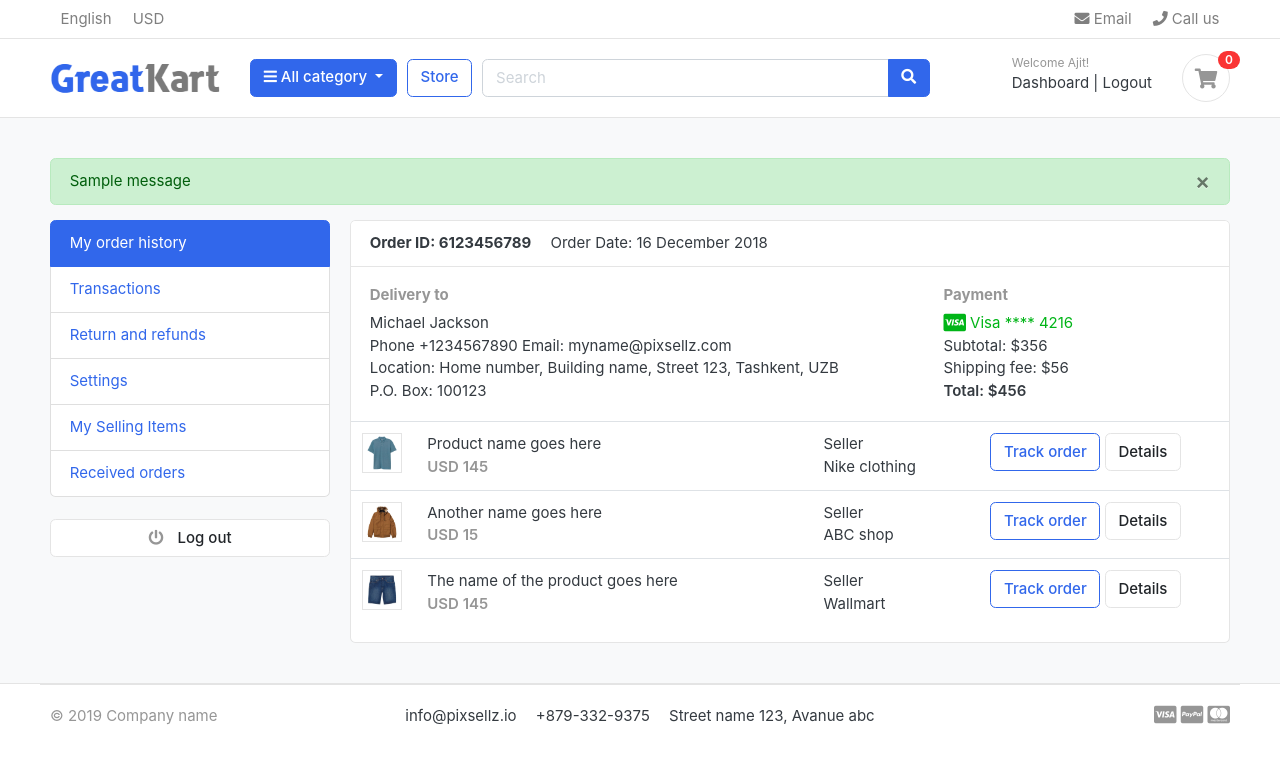
After one commit to ajitdangiiiitianwork-rgb/E-Commerce-Platform, a Django app: page /accounts/ in a window 1280 px wide. The commit adds this page. Shown: the top 764 px of the page. Run offline with Django 5.2, Linux system fonts and the light colour scheme; a user stored in the database is signed in; data comes from the database, SQL or seed files in the repository; both versions use the stored data as it was after the commit; tables that the repository leaves empty hold one stand-in row (values such as "Sample post"); one stand-in notice (Sample message) is shown; some libraries are stand-ins or nearby versions; some web fonts are replaced.

Commit message:
Forgot password functionality and allowing user to reset password

```diff
--- /dev/null
+++ b/accounts/urls.py
@@ -0,0 +1,16 @@
+from django.urls import path
+from .import views
+
+urlpatterns = [
+  path('register/', views.register, name='register'),
+  path('login/', views.login, name='login'),
+  path('logout/', views.logout, name='logout'),
+  path('dashboard/', views.dashboard, name='dashboard'),
+  path('', views.dashboard, name='dashboard'),
+  path('forgotPassword/', views.forgotPassword, name='forgotPassword'),
+  path('resetPassword', views.resetPassword, name='resetPassword'),
+
+  path('activate/<uidb64>/<token>/', views.activate, name='activate'),
+  path('resetpassword_validate/<uidb64>/<token>/', views.resetpassword_validate, name='resetpassword_validate'),
+
+]
--- a/accounts/views.py
+++ b/accounts/views.py
@@ -1,3 +1,157 @@
-from django.shortcuts import render
+from django.shortcuts import render, redirect
+from django.http import HttpResponse
+from .forms import RegistrationForm
+from .models import Account
+from django.contrib import messages, auth
+from django.contrib.auth.decorators import login_required
 
-# Create your views here.
+# verification email
+from django.contrib.sites.shortcuts import get_current_site
+from django.template.loader import render_to_string
+from django.utils.http import urlsafe_base64_encode, urlsafe_base64_decode
+from django.utils.encoding import force_bytes
+from django.contrib.auth.tokens import default_token_generator
+from django.core.mail import EmailMessage
+
+def register(request):
+  if request.method =='POST':
+    form  = RegistrationForm(request.POST)
+    if form.is_valid():
+      first_name = form.cleaned_data['first_name']
+      last_name = form.cleaned_data['last_name']
+      phone_number = form.cleaned_data['phone_number']
+      email = form.cleaned_data['email']
+      password = form.cleaned_data['password']
+      username = email.split('@')[0]
+      user = Account.objects.create_user(first_name=first_name, last_name=last_name, email=email, password=password, username=username)
+      user.phone_number = phone_number
+      user.save()
+
+      # USER ACTIVATION
+      current_site = get_current_site(request)
+      mail_subject = 'Please activate your account'
+      message = render_to_string('accounts/account_verification_email.html', {
+        'user' : user,
+        'domain': current_site,
+        'uid': urlsafe_base64_encode(force_bytes(user.pk)),
+        'token' : default_token_generator.make_token(user),
+      })
+      to_email = email
+      send_email = EmailMessage(mail_subject, message, to=[to_email])
+      send_email.send()
+
+      messages.success(request, 'Thank you registering with us! We have sent you an activation link.')
+      return redirect('register')
+
+  else:
+    form = RegistrationForm()
+
+  context = {
+    'form' : form,
+  }
+  return render(request, 'accounts/register.html', context)
+
+def login(request):
+  if request.method == 'POST':
+    email = request.POST['email']
+    password = request.POST['password']
+
+    user  = auth.authenticate(email=email, password=password)
+
+    if user is not None:
+      auth.login(request, user)  # If i dont use then csrf verificaction fails
+      messages.success(request, "You are logged in succesfully")
+      return redirect('dashboard')
+    else:
+      messages.error(request, "Invalid login credentials!")
+      return redirect('login')
+
+  return render(request, 'accounts/login.html')
+
+@login_required(login_url = 'login')
+def logout(request):
+  auth.logout(request)
+  messages.success(request, 'You are logged out successfully!')
+  return redirect('login')
+
+def activate(request, uidb64, token):
+  try:
+    uid = urlsafe_base64_decode(uidb64).decode()
+    user = Account._default_manager.get(pk=uid)
+  except(TypeError, ValueError, OverflowError, Account.DoesNotExist):
+    user = None
+
+  if user is not None and default_token_generator.check_token(user, token):
+    user.is_active = True
+    user.save()
+    messages.success(request, 'Congratulations! Your account is activated.')
+    return redirect('login')
+  else:
+    messages.error(request, 'Invalid activation link.')
+    return redirect('register')
+
+@login_required(login_url='login')
+def dashboard(request):
+  return render(request, 'accounts/dashboard.html')
+
+def forgotPassword(request):
+  if request.method == 'POST':
+    email = request.POST['email']
+    if Account.objects.filter(email=email).exists():
+      user = Account.objects.get(email__exact=email)
+
+      # FORGOT PASSWORD LINK
+      current_site = get_current_site(request)
+      mail_subject = 'Reset Your Password'
+      message = render_to_string('accounts/reset_password_email.html', {
+        'user' : user,
+        'domain': current_site,
+        'uid': urlsafe_base64_encode(force_bytes(user.pk)),
+        'token' : default_token_generator.make_token(user),
+      })
+      to_email = email
+      send_email = EmailMessage(mail_subject, message, to=[to_email])
+      send_email.send()
+
+      messages.success(request, 'Password resent mail has been to sent to your email address.')
+      return redirect('login')
+
+    else:
+      messages.error(request, 'Account does not exist!')
+      return redirect('forgotPassword')
+  return render(request, 'accounts/forgotPassword.html')
+
+def resetpassword_validate(request, uidb64, token):
+  try:
+    uid = urlsafe_base64_decode(uidb64).decode()
+    user = Account._default_manager.get(pk=uid)
+  except(TypeError, ValueError, OverflowError, Account.DoesNotExist):
+    user = None
+
+  if user is not None and default_token_generator.check_token(user, token):
+    request.session['uid'] = uid
+    messages.success(request, "Please reset your password")
+    return redirect('resetPassword')
+  else:
+    messages.error(request,'This link is expired')
+    return redirect('login')
+  # return HttpResponse("Reset password page")
+
+def resetPassword(request):
+  if request.method == 'POST':
+    password = request.POST['password']
+    confirm_password = request.POST['confirm_password']
+
+    if password == confirm_password:
+      uid = request.session.get('uid')
+      user = Account.objects.get(pk=uid)
+      user.set_password(password)
+      user.save()
+      messages.success(request, 'Password reset Successful!')
+      return redirect('login')
+
+    else:
+      messages.error(request, 'Passwords do not match! Try again')
+      return redirect('resetPassword')
+  else:
+    return render(request, 'accounts/reset_password.html')
--- a/carts/views.py
+++ b/carts/views.py
@@ -122,6 +122,8 @@ def remove_product(request, product_id, cart_item_id):
   return redirect('cart')
 
 def cart(request, total = 0, quantity = 0, cart_items = None):
+  tax = 0
+  grand_total = 0
   try:
     cart = Cart.objects.get(cart_id=_cart_id(request))
     cart_items = CartItem.objects.filter(cart=cart, is_active=True)
--- a/config/urls.py
+++ b/config/urls.py
@@ -26,4 +26,5 @@ urlpatterns = [
     path('', views.home, name="home"),
     path('store/', include('store.urls')),
     path('cart/', include('carts.urls')),
+    path('accounts/', include('accounts.urls')),
 ] + static(settings.MEDIA_URL, document_root = settings.MEDIA_ROOT)
--- a/frontend/js/script.js
+++ b/frontend/js/script.js
@@ -57,3 +57,7 @@ $(document).ready(function() {
 
 });
 // jquery end
+
+setTimeout(function(){
+    $('#message').fadeOut('slow')
+}, 4000);
--- /dev/null
+++ b/templates/accounts/dashboard.html
@@ -0,0 +1,98 @@
+{% extends 'base.html' %}
+
+{% block content %}
+<!-- ========================= SECTION CONTENT ========================= -->
+<section class="section-conten padding-y bg">
+{% include 'includes/alerts.html' %}
+<div class="container">
+	<div class="row">
+	<aside class="col-md-3">
+		<!--   SIDEBAR   -->
+		<ul class="list-group">
+			<a class="list-group-item active" href="#"> My order history </a>
+			<a class="list-group-item" href="#"> Transactions </a>
+			<a class="list-group-item" href="#"> Return and refunds </a>
+			<a class="list-group-item" href="#">Settings </a>
+			<a class="list-group-item" href="#"> My Selling Items </a>
+			<a class="list-group-item" href="#"> Received orders </a>
+		</ul>
+		<br>
+		<a class="btn btn-light btn-block" href="{% url 'logout' %}"> <i class="fa fa-power-off"></i> <span class="text">Log out</span> </a>
+		<!--   SIDEBAR .//END   -->
+	</aside>
+	<main class="col-md-9">
+		<article class="card">
+		<header class="card-header">
+			<strong class="d-inline-block mr-3">Order ID: 6123456789</strong>
+			<span>Order Date: 16 December 2018</span>
+		</header>
+		<div class="card-body">
+			<div class="row">
+				<div class="col-md-8">
+					<h6 class="text-muted">Delivery to</h6>
+					<p>Michael Jackson <br>
+					Phone +1234567890 Email: myname@pixsellz.com <br>
+			    	Location: Home number, Building name, Street 123,  Tashkent, UZB <br>
+			    	P.O. Box: 100123
+			 		</p>
+				</div>
+				<div class="col-md-4">
+					<h6 class="text-muted">Payment</h6>
+					<span class="text-success">
+						<i class="fab fa-lg fa-cc-visa"></i>
+					    Visa  **** 4216
+					</span>
+					<p>Subtotal: $356 <br>
+					 Shipping fee:  $56 <br>
+					 <span class="b">Total:  $456 </span>
+					</p>
+				</div>
+			</div> <!-- row.// -->
+		</div> <!-- card-body .// -->
+		<div class="table-responsive">
+		<table class="table table-hover">
+			<tr>
+				<td width="65">
+					<img src="../images/items/1.jpg" class="img-xs border">
+				</td>
+				<td>
+					<p class="title mb-0">Product name goes here </p>
+					<var class="price text-muted">USD 145</var>
+				</td>
+				<td> Seller <br> Nike clothing </td>
+				<td width="250"> <a href="#" class="btn btn-outline-primary">Track order</a> <a href="#" class="btn btn-light"> Details </a> </td>
+			</tr>
+			<tr>
+				<td>
+					<img src="../images/items/2.jpg" class="img-xs border">
+				</td>
+				<td>
+					<p class="title mb-0">Another name goes here </p>
+					<var class="price text-muted">USD 15</var>
+				</td>
+				<td> Seller <br> ABC shop </td>
+				<td> <a href="#" class="btn btn-outline-primary">Track order</a> <a href="#" class="btn btn-light"> Details </a> </td>
+			</tr>
+			<tr>
+				<td>
+					<img src="../images/items/3.jpg" class="img-xs border">
+				</td>
+				<td>
+					<p class="title mb-0">The name of the product  goes here </p>
+					<var class="price text-muted">USD 145</var>
+				</td>
+				<td> Seller <br> Wallmart </td>
+				<td> <a href="#" class="btn btn-outline-primary">Track order</a> <a href="#" class="btn btn-light"> Details </a> </td>
+			</tr>
+		</table>
+		</div> <!-- table-responsive .end// -->
+		</article> <!-- order-group.// -->
+	</main>
+</div> <!-- row.// -->
+</div>
+
+
+</section>
+<!-- ========================= SECTION CONTENT END// ========================= -->
+
+{% endblock %}
--- /dev/null
+++ b/templates/includes/alerts.html
@@ -0,0 +1,11 @@
+{% if messages %}
+    {% for message in messages %}
+    <div id="message" class="container">
+      <div {% if message.tags %} class="alert alert-{{ message.tags }}"{% endif %} role="alert">
+        <button type="button" class="close" data-dismiss="alert"><span aria-hidden="true"></span>&times;</span></button>
+          {% if message.level == DEFAULT_MESSAGE_LEVELS.ERROR %}Important: {% endif %}
+          {{ message }}
+    </div>
+    </div>
+    {% endfor %}
+{% endif %}
--- a/templates/includes/navbar.html
+++ b/templates/includes/navbar.html
@@ -60,13 +60,23 @@
     </div> <!-- col.// -->
     <div class="col-lg-3 col-sm-6 col-8 order-2 order-lg-3">
       <div class="d-flex justify-content-end mb-3 mb-lg-0">
-        <div class="widget-header">
-          <small class="title text-muted">Welcome guest!</small>
-          <div>
-            <a href="./signin.html">Sign in</a> <span class="dark-transp"> | </span>
-            <a href="./register.html"> Register</a>
+        {% if user.id is None %}
+          <div class="widget-header">
+            <small class="title text-muted">Welcome guest!</small>
+            <div>
+              <a href="{% url 'login' %}">Sign in</a> <span class="dark-transp"> | </span>
+              <a href="{% url 'register' %}"> Register</a>
+            </div>
           </div>
-        </div>
+        {% else %}
+          <div class="widget-header">
+            <small class="title text-muted">Welcome {{user.first_name}}!</small>
+            <div>
+              <a href="{% url 'dashboard' %}">Dashboard</a> <span class="dark-transp"> | </span>
+              <a href="{% url 'logout' %}"> Logout</a>
+            </div>
+          </div>
+        {% endif %}
         <a href="{% url 'cart' %}" class="widget-header pl-3 ml-3">
           <div class="icon icon-sm rounded-circle border"><i class="fa fa-shopping-cart"></i></div>
           <span class="badge badge-pill badge-danger notify">{{cart_count}}</span>
```
Also changed, not shown: accounts/forms.py (added, +33 -0 lines), config/settings.py (+18 -4 lines), templates/accounts/account_verification_email.html (added, +10 -0 lines), templates/accounts/forgotPassword.html (added, +38 -0 lines), templates/accounts/login.html (added, +41 -0 lines), templates/accounts/register.html (added, +60 -0 lines), templates/accounts/reset_password.html (added, +40 -0 lines), templates/accounts/reset_password_email.html (added, +10 -0 lines), db.sqlite3.
